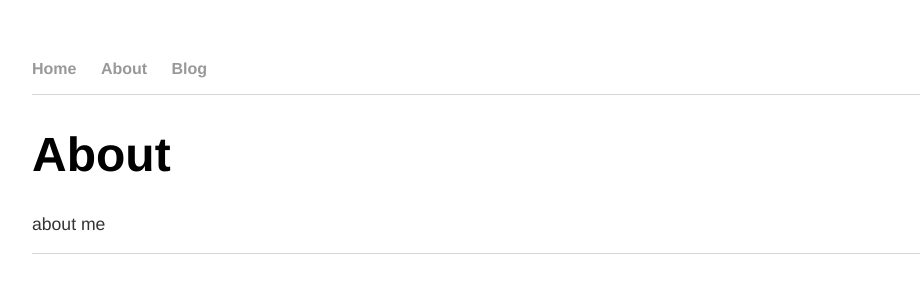
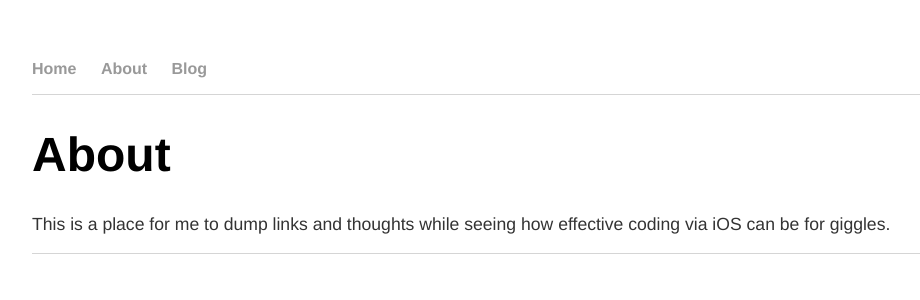
Before and after one commit to jimshreds/jimshreds.github.io, a Jekyll site: the page about/index.html, which Jekyll copies as it is, in a window 1280 px wide. Shown: the top 300 px of the page, without its empty margins (160-1080 px from the left). Built offline with Jekyll 4.4.1, drawn with Linux system fonts in a browser that asks for light colours.

Commit message:
Update index.html

```diff
--- a/about/index.html
+++ b/about/index.html
@@ -17,7 +17,7 @@
 
           		<div class="blurb">
         		<h1>About</h1>
-<p>about me</p>
+<p>This is a place for me to dump links  and thoughts while seeing how effective coding via iOS can be for giggles.</p>
 </div><!-- /.blurb -->
 			</div><!-- /.container -->
 			<footer>
```
